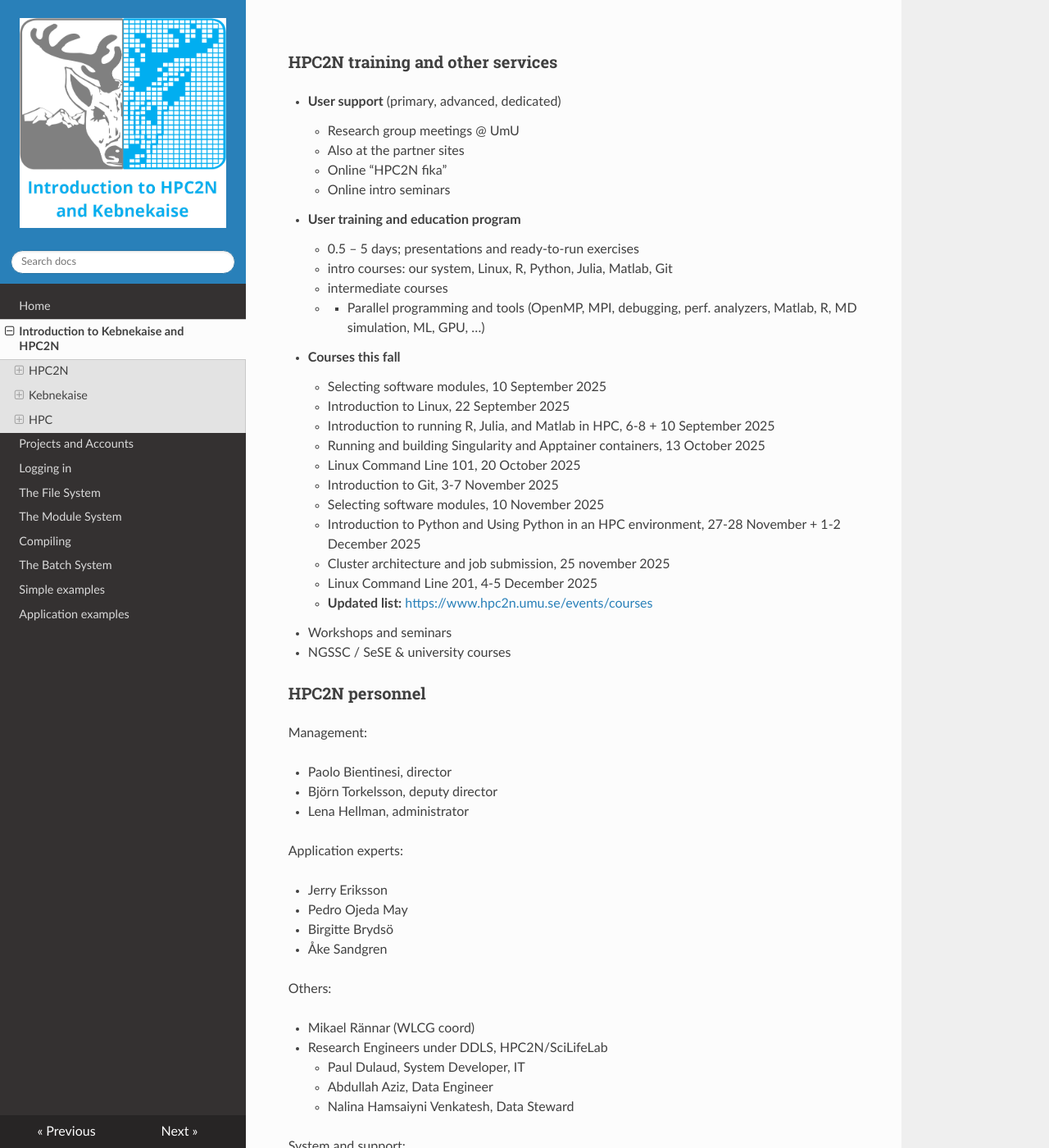
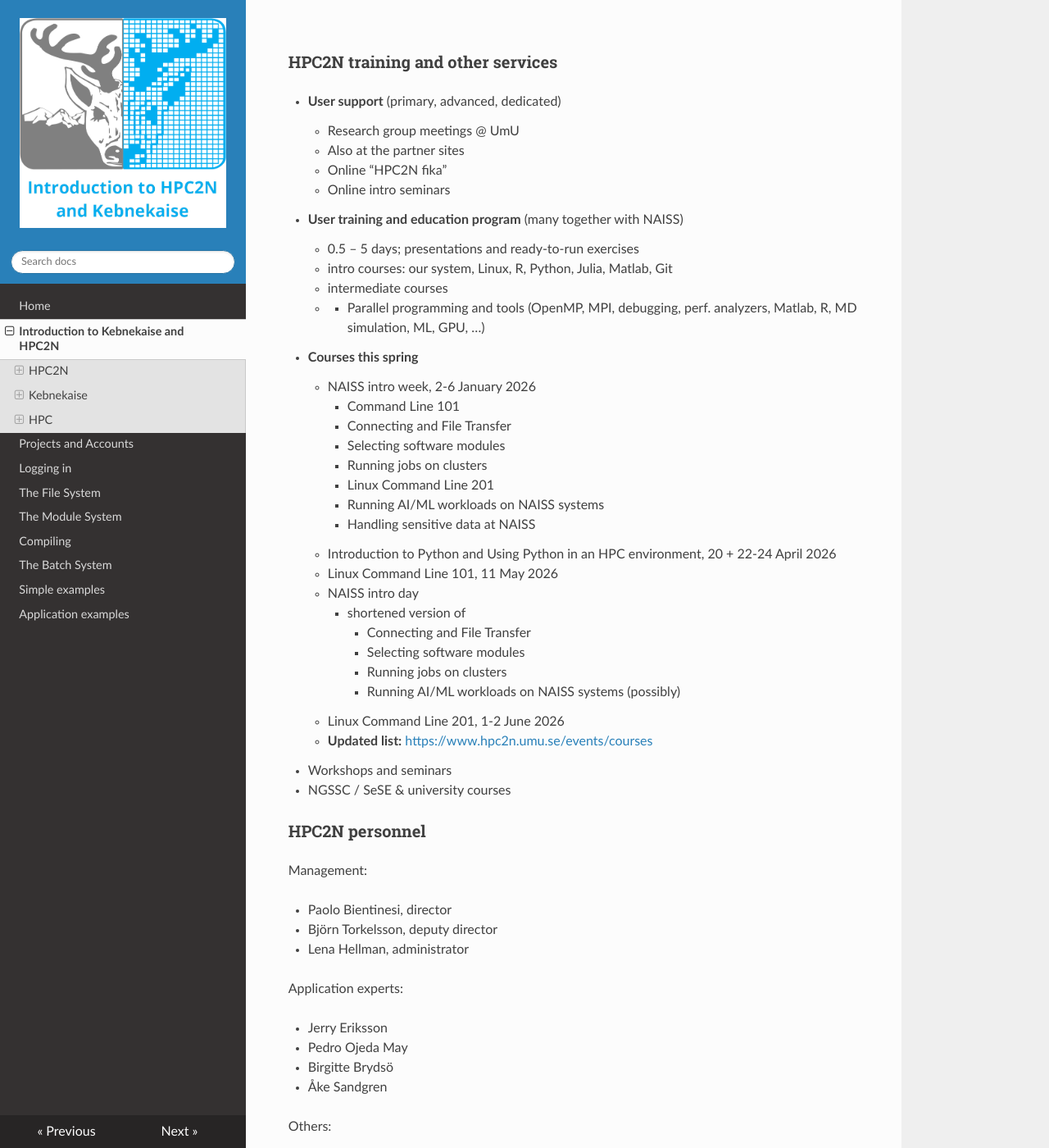
Before and after one commit to hpc2n/intro-course, an MkDocs documentation site: the page built from docs/intro.md, in a window 1280 px wide and 1400 px high, scrolled down 1812 px. Shown: the whole window at 82% size. Built offline with MkDocs 1.6.1, drawn with Linux system fonts in a browser that asks for light colours; nearby versions of some CDN libraries; some of the changed text lies outside the part shown.

```diff
--- a/docs/intro.md
+++ b/docs/intro.md
@@ -59,7 +59,7 @@ Funded mainly by **Umeå University**, with contributions from the **other HPC2N
 Involved in several **projects and collaborations**:
 
 ![essence-logo](images/essence.png){: style="height: 85px; float: left;padding: 5px;"}
-![prace-logo](images/prace.png){: style="height: 85px;padding: 5px;"}
+![mimer-logo](images/mimer.png){: style="height: 85px;padding: 5px;"}
 ![algoryx-logo](images/algoryx.png){: style="height: 80px;padding: 5px;"}
 
 ![WLCG-logo](images/WLCG-logo.png){: style="height: 90px;padding: 5px;"}
@@ -78,22 +78,29 @@ Involved in several **projects and collaborations**:
     - Also at the partner sites
     - Online "HPC2N fika"
     - Online intro seminars
-- **User training and education program**
+- **User training and education program** (many together with NAISS)
     - 0.5 -- 5 days; presentations and ready-to-run exercises
     - intro courses: our system, Linux, R, Python, Julia, Matlab, Git
     - intermediate courses
     - - Parallel programming and tools (OpenMP, MPI, debugging, perf. analyzers, Matlab, R, MD simulation, ML, GPU, ...)
-- **Courses this fall**
-    - Selecting software modules, 10 September 2025
-    - Introduction to Linux, 22 September 2025
-    - Introduction to running R, Julia, and Matlab in HPC, 6-8 + 10 September 2025
-    - Running and building Singularity and Apptainer containers, 13 October 2025
-    - Linux Command Line 101, 20 October 2025
-    - Introduction to Git, 3-7 November 2025
-    - Selecting software modules, 10 November 2025
-    - Introduction to Python and Using Python in an HPC environment, 27-28 November + 1-2 December 2025
-    - Cluster architecture and job submission, 25 november 2025
-    - Linux Command Line 201, 4-5 December 2025
+- **Courses this spring**
+    - NAISS intro week, 2-6 January 2026
+        - Command Line 101
+        - Connecting and File Transfer
+        - Selecting software modules
+        - Running jobs on clusters
+        - Linux Command Line 201
+        - Running AI/ML workloads on NAISS systems
+        - Handling sensitive data at NAISS
+    - Introduction to Python and Using Python in an HPC environment, 20 + 22-24 April 2026
+    - Linux Command Line 101, 11 May 2026
+    - NAISS intro day
+        - shortened version of
+            - Connecting and File Transfer
+            - Selecting software modules
+            - Running jobs on clusters
+            - Running AI/ML workloads on NAISS systems (possibly)
+    - Linux Command Line 201, 1-2 June 2026
     - **Updated list:** <a href="https://www.hpc2n.umu.se/events/courses" target="_blank">https://www.hpc2n.umu.se/events/courses</a>
 - Workshops and seminars
 - NGSSC / SeSE & university courses
```
Also changed, not shown: other parts of docs/intro.md (+5 -5 lines), docs/images/mimer.png (added).
